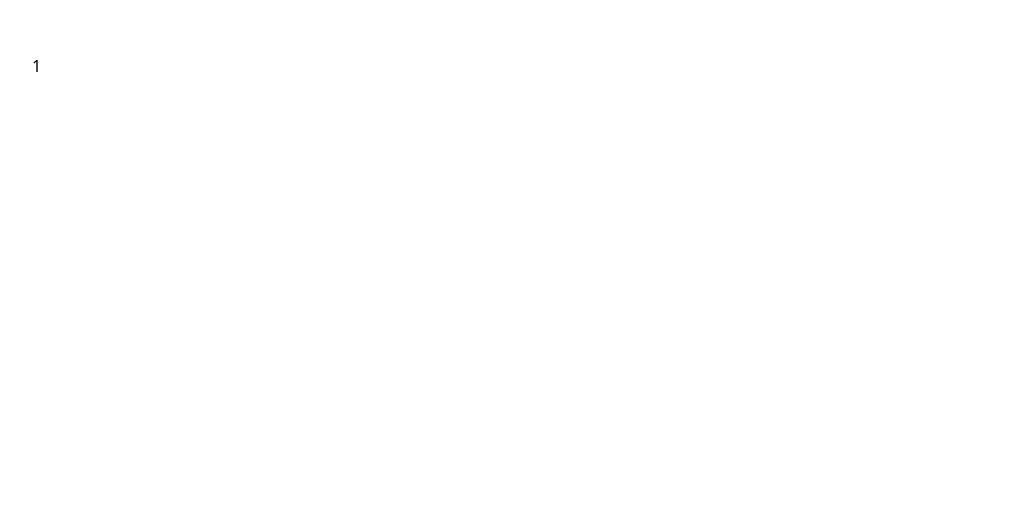
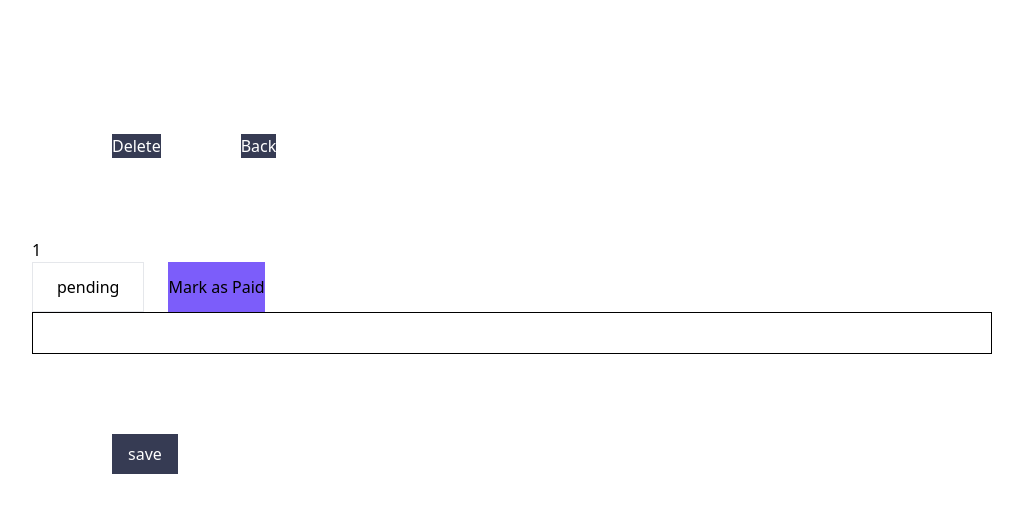
Before and after one commit to keys78/invoice-app, a Vue app: page /Invoice/1 in a window 1280 px wide. Shown: the part 106-618 px from the top of the page, without its empty margins (128-1151 px from the left). Built offline with nearby package versions, Linux system fonts and the light colour scheme; data requests are answered from the project's data file.

Commit message:
Patch Config

```diff
--- a/src/Invoice.vue
+++ b/src/Invoice.vue
@@ -3,7 +3,11 @@
     <div v-if="invoices.length">
         <div v-for="invoice in invoices" :key="invoice.id" class="invoice">
             <router-link :to="{name: 'InvoiceDetails', params: { id: invoice.id }}">
-            <h1>{{ invoice.clientEmail }}</h1>
+            <div class="flex gap-5">
+                <h1>#{{ invoice.id }}</h1>
+                <h1>{{ invoice.clientEmail }}</h1>
+
+            </div>
             </router-link>
         </div>
     </div>
@@ -35,6 +39,18 @@
 
             })
     },
+    methods: {
+        markAsPaid(invoice) {
+            this.invoice.pending = !this.invoice.pending
+        }
+    }
  }
 
 </script>
+
+<style>
+.status{
+    background: orange;
+    color:orange;
+}
+</style>
--- a/src/InvoiceDetails.vue
+++ b/src/InvoiceDetails.vue
@@ -1,10 +1,23 @@
 <template>
 <div class="p-40">
+
+    <button @click="deleteInvoice" class="draft-button text-white m-20">Delete</button>
+    <!-- <button @click="editInvoice" class="draft-button text-white m-20">Edit</button> -->
+    <router-link to="/"><button class="draft-button text-white mt-10">Back</button></router-link>
     <div v-if="invoice">
 
         <h1>{{invoice.clientEmail}}</h1>
         <p>{{id}}</p>
         <p>{{ invoice.status }}</p>
+        <div class="flex gap-6 mt-">
+            <div class="py-3 border px-6" :class="{status: invoice.pending}">pending</div>
+            <button @click="markAsPaid(invoice)" class="save-button">Mark as Paid</button>
+        </div>
+
+        <form @submit.prevent="saveChanges">
+        <input type="text" v-model="invoice.clientEmail" class="border border-black py-2 w-full"/>
+        <button  class="draft-button py-2 px-4 text-white m-20">save</button>
+        </form>
     </div>
 
     <div v-else>
@@ -19,7 +32,9 @@
      props: ['id'],
      data() {
          return {
-             invoice: null
+             invoice: {
+               clientEmail:'',
+             }
          }
      },
      mounted() {
@@ -29,16 +44,67 @@
                 return res.json();
                 })
             .then(data => {
-            console.log(data)
+            // console.log(data)
             this.invoice = data
 
             })
     },
 
+    methods: {
+    deleteInvoice() {
 
+            fetch('http://localhost:3000/invoices/' + this.id, {
+                method: 'DELETE',
+                headers: {'Accept': 'application/json, text/plain, */*','Content-Type': 'application/json'},
+                body: JSON.stringify(this.invoice)
+            })
+           .then(res => {return res.json();})
+            .then(data => {
+                // console.log(data)
+                 this.$router.push({ name: 'Home' })
+            })
+       .catch(() => {
+        })
+
+        },
+
+    // editInvoice() {
+
+    //         fetch('http://localhost:3000/invoices/' + this.id, {
+    //             method: 'PUT',
+    //             headers: {'Accept': 'application/json, text/plain, */*','Content-Type': 'application/json'},
+    //             body: JSON.stringify(this.invoice)
+    //         })
+    //        .then(res => {return res.json();})
+    //         .then(data => {
+    //             console.log(data)
+    //             // this.invoice.clientEmail = data.clientEmail
+    //         })
+    //    .catch(() => {
+    //     })
+
+    //     },
+
+        saveChanges() {
+             fetch('http://localhost:3000/invoices/' + this.id, {
+                method: 'PATCH',
+                headers: {'Accept': 'application/json, text/plain, */*','Content-Type': 'application/json'},
+                body: JSON.stringify(this.invoice)
+            })
+           .then(res => {return res.json();})
+            .then(data => {
+                console.log(data)
+                // this.invoice = data
+
+            })
+       .catch(() => {
+        })
+        }
+
+    }
 
 
 
  }
-//  <router-link to="/"><p>Back</p></router-link>
+
 </script>
--- a/src/Modal.vue
+++ b/src/Modal.vue
@@ -3,8 +3,8 @@
         <div class="modal w-6/12 bg-white spartan h-screen rounded-r-2xl">
             <h1 class="py-10 w-9/12 pl-6 mx-auto text-2xl font-semibold">Create Invoice</h1>
 
+                <form @submit.prevent="saveInvoice" class="mx-4 ">
                  <div class="form-holder w-9/12 pl-6 mx-auto overflow-y-scroll">
-                <form action="mx-4">
                     <h2 class="text-sm font-bold mini-headers pb-6">Bill from</h2>
 
                     <label class="text-sm">Street Address</label>
@@ -32,7 +32,7 @@
 
                         <div class="py-4">
                             <label class="text-sm pt-4">Client's Email</label>
-                            <input type="text" class="input-group mb-4">
+                            <input v-model="invoice.clientEmail" type="text" class="input-group mb-4">
                         </div>
 
                         <label class="text-sm">Street Address</label>
@@ -79,7 +79,6 @@
 
                            <AddItem />
 
-                </form>
 
                  </div>
 
@@ -94,12 +93,17 @@
                             </div>
 
                             <div class="">
-                        <button class="save-button py-4 px-4 text-center rounded-2xl text-xs font-bold focus:outline-none text-white">Send & Save</button>
+                                <button type="submit"  class="save-button py-4 px-4 text-center rounded-2xl text-xs font-bold focus:outline-none text-white">Send & Save</button>
+                            </div>
                         </div>
 
                     </div>
 
-            </div>
+
+                </form>
+
+
+
 
         </div>
 
@@ -116,14 +120,50 @@ export default {
     components:{
         AddItem,
     },
+    data() {
+        return {
+            invoice: {
+                clientEmail: '',
+                id:'',
+            }
+        }
+    },
+
 
     methods: {
         closeModal() {
             this.$emit('close')
         },
 
+        saveInvoice() {
+            const characters = 'ABCDEF123GHIJKLMN456OPQRSTUVWXYZ7890'
+            const uniqueId = (() => { let text = '';for (let i = 0; i < 6; i++) {text += characters.charAt(Math.floor(Math.random() * characters.length));   }
+            const myId = text ; this.invoice.id = myId})
+            return uniqueId(),
+
+            fetch('http://localhost:3000/invoices', {
+                method: 'POST',
+                headers: {'Accept': 'application/json, text/plain, */*','Content-Type': 'application/json'},
+                body: JSON.stringify(this.invoice)
+            })
+           .then(res => {return res.json();})
+            .then(data => {
+                console.log(data)
+
+            })
+       .catch(() => {
+        })
+
+        },
+
+
+
+
+
 
     }
+
+
 }
 </script>
 
```
Also changed, not shown: 1 other file (tests, documents, lock files or other folders). Lines whose indentation alone changed are shown as unchanged.
